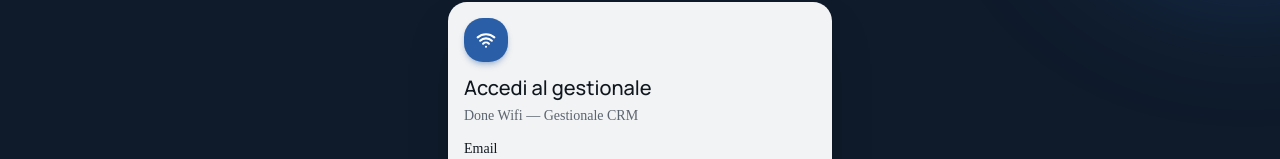
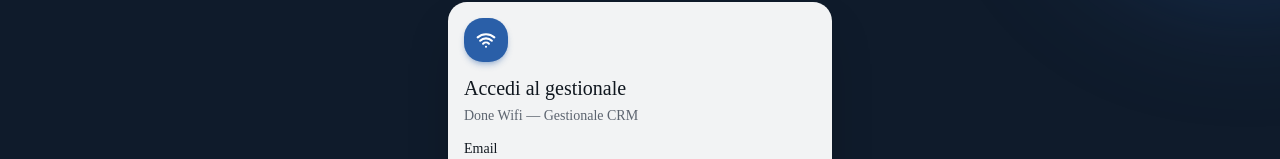
Before and after one commit to donewifi-a11y/gestionale-donewifi, a Next.js app: page /login in a window 1280 px wide. Shown: the part 230-389 px from the top of the page. Built offline with nearby package versions, Linux system fonts and the light colour scheme.

Commit message:
Font unico e neutro (Geist) per titoli e testo

```diff
--- a/src/app/globals.css
+++ b/src/app/globals.css
@@ -9,7 +9,7 @@
   --color-foreground: var(--foreground);
   --font-sans: var(--font-sans);
   --font-mono: var(--font-geist-mono);
-  --font-heading: var(--font-manrope);
+  --font-heading: var(--font-sans);
   --color-success: var(--success);
   --color-success-foreground: var(--success-foreground);
   --color-warning: var(--warning);
--- a/src/app/layout.tsx
+++ b/src/app/layout.tsx
@@ -1,7 +1,11 @@
 import type { Metadata } from "next";
-import { Geist, Geist_Mono, Manrope } from "next/font/google";
+import { Geist, Geist_Mono } from "next/font/google";
 import "./globals.css";
 
+// ★ un solo font per tutto (titoli inclusi) — pulito e neutro, niente
+// display face separata: leggibile ovunque, coerente con lo stile
+// "prodotto" di riferimento (Vercel/Linear) invece di un abbinamento
+// vistoso.
 const geistSans = Geist({
   variable: "--font-geist-sans",
   subsets: ["latin"],
@@ -9,14 +13,6 @@
 
 const geistMono = Geist_Mono({
   variable: "--font-geist-mono",
-  subsets: ["latin"],
-});
-
-// ★ Font display per titoli/brand — dà carattere alla UI senza ricorrere
-// solo a Geist per tutto, mantenendo Geist per il testo dei dati/tabelle
-// dove la leggibilità delle cifre conta di più.
-const manrope = Manrope({
-  variable: "--font-manrope",
   subsets: ["latin"],
 });
 
@@ -33,7 +29,7 @@
   return (
     <html
       lang="it"
-      className={`${geistSans.variable} ${geistMono.variable} ${manrope.variable} h-full antialiased`}
+      className={`${geistSans.variable} ${geistMono.variable} h-full antialiased`}
     >
       <body className="min-h-full flex flex-col">{children}</body>
     </html>
```
